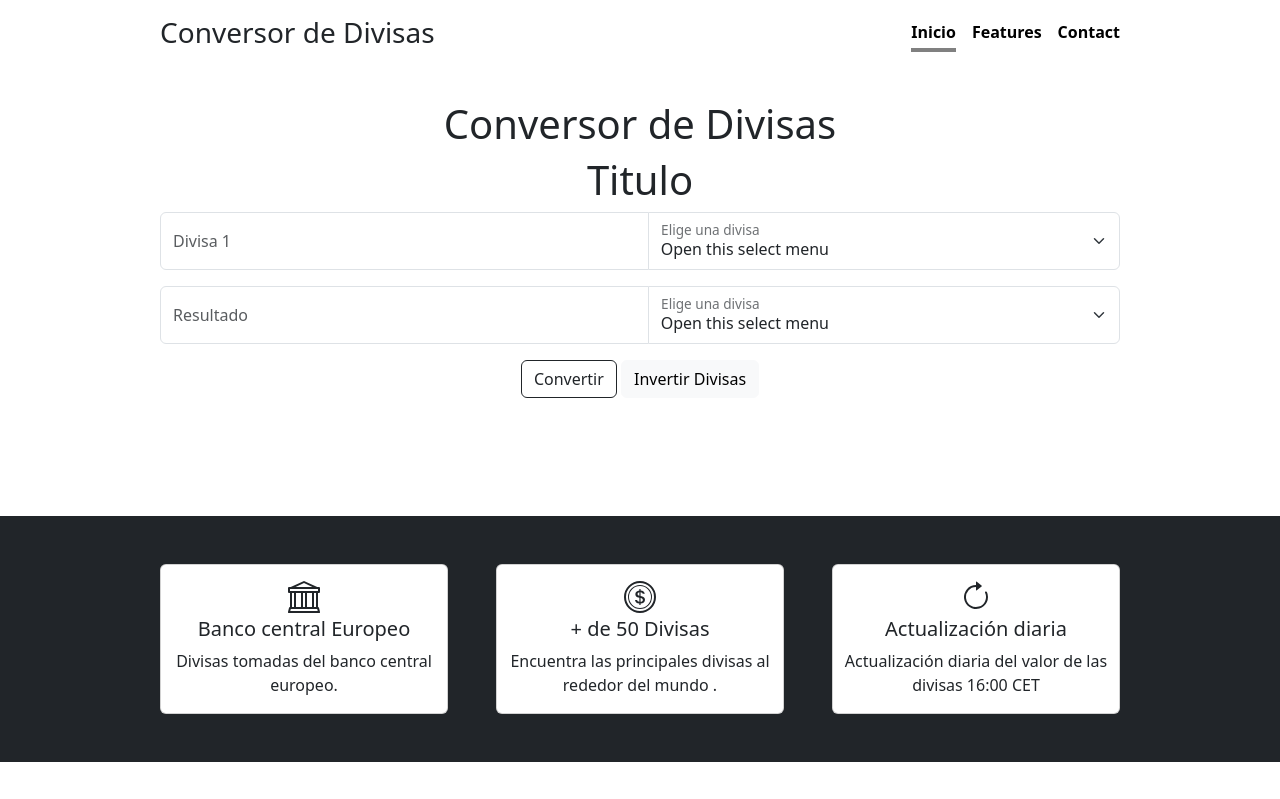
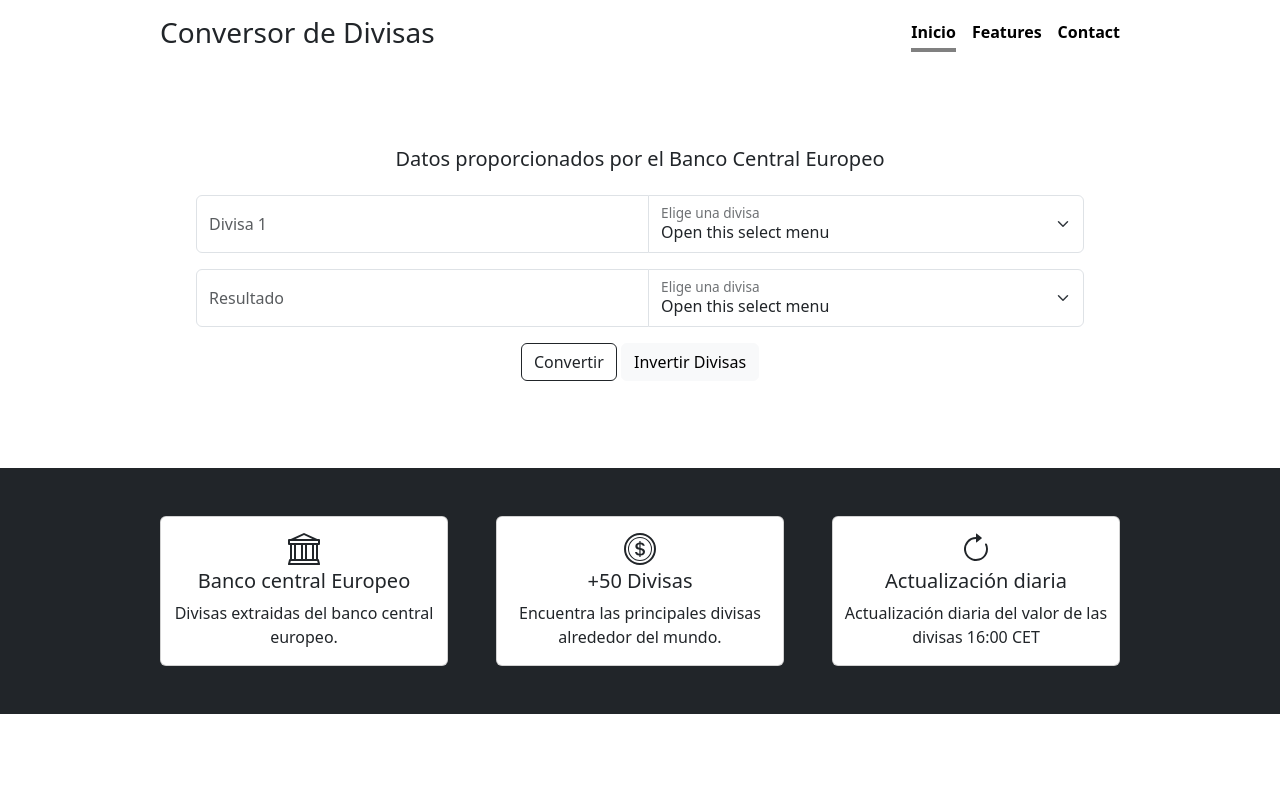
Before and after one commit to martinquirozr/conversor-divisas, a website: page index.html in a window 1280 px wide. Shown: the top 799 px of the page. Drawn offline with nearby package versions, Linux system fonts and the light colour scheme; no server answers.

Commit message:
Cambio estilo den container conversion divisas

```diff
--- a/index.html
+++ b/index.html
@@ -24,12 +24,12 @@
 
       <div class="w-100 d-flex mx-auto flex-column"></div>
       <!-- Contenedor div parte conversión de divisas -->
-        <div class="mt-5 container_principal">
+        <div class="d-flex align-items-center justify-content-center container_principal">
 
-            <h1>Conversor de Divisas</h1>
-            <div class="conversor_contenedor">
+
+            <div class="conversor_contenedor w-100 px-5">
                 <div class="conversor_contenedor-titulo">
-                    <h1>Titulo</h1>
+                    <h5 class="my-4">Datos proporcionados por el Banco Central Europeo</h5>
                 </div>
                 <div class="conversor_contenedor-valores w-75 mx-auto">
                     <div class="divisa_1">
@@ -77,7 +77,7 @@
 
             <div class="card-body p-0">
               <h5 class="card-title mt-1">Banco central Europeo</h5>
-              <p class="card-text">Divisas tomadas del banco central europeo.</p>
+              <p class="card-text">Divisas extraidas del banco central europeo.</p>
             </div>
           </div>
 
@@ -94,8 +94,8 @@
             </div>
 
             <div class="card-body p-0">
-              <h5 class="card-title mt-1">+ de 50 Divisas</h5>
-              <p class="card-text">Encuentra las principales divisas al rededor del mundo .</p>
+              <h5 class="card-title mt-1">+50 Divisas</h5>
+              <p class="card-text">Encuentra las principales divisas alrededor del mundo.</p>
             </div>
 
           </div>
```
